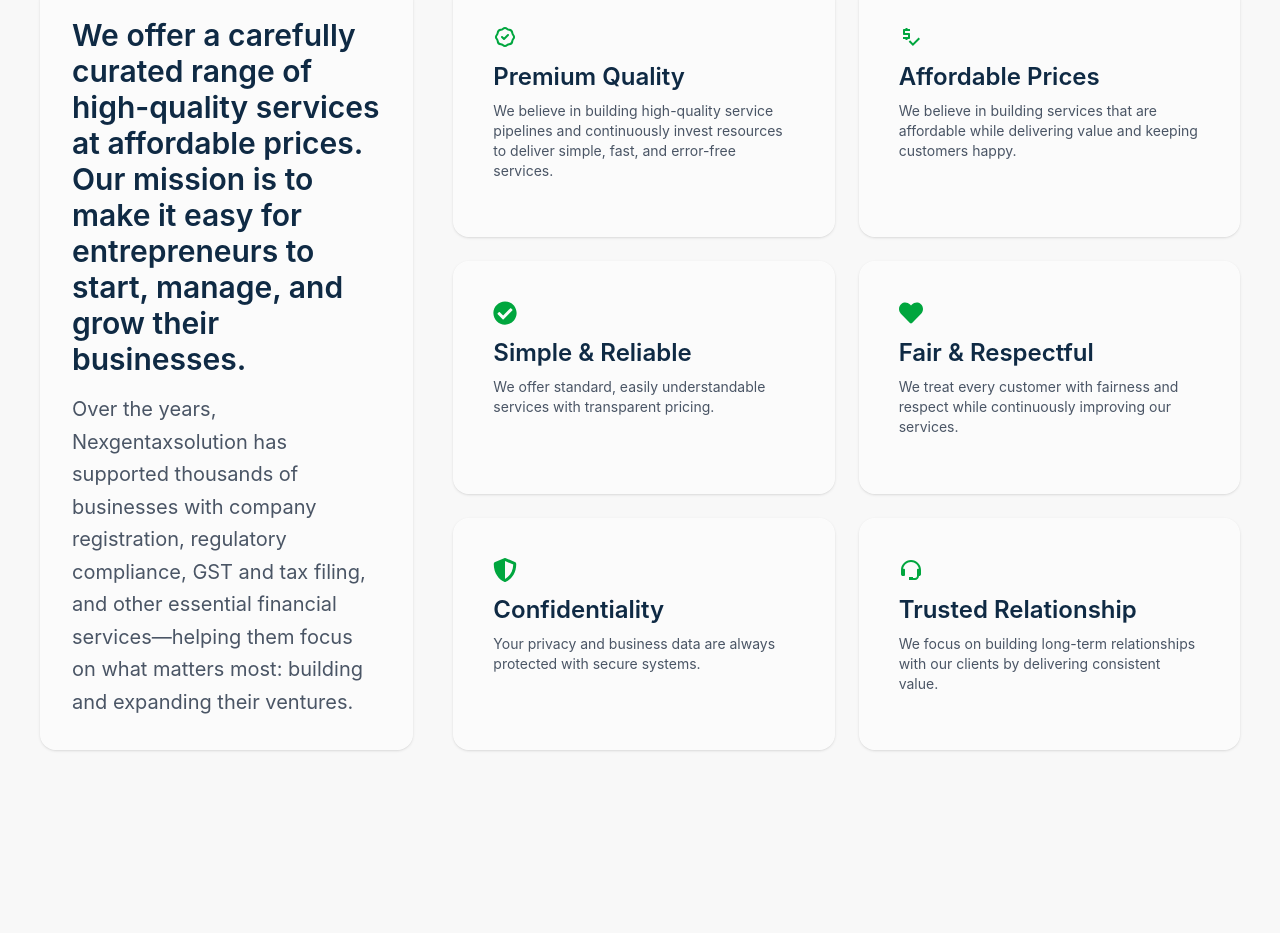
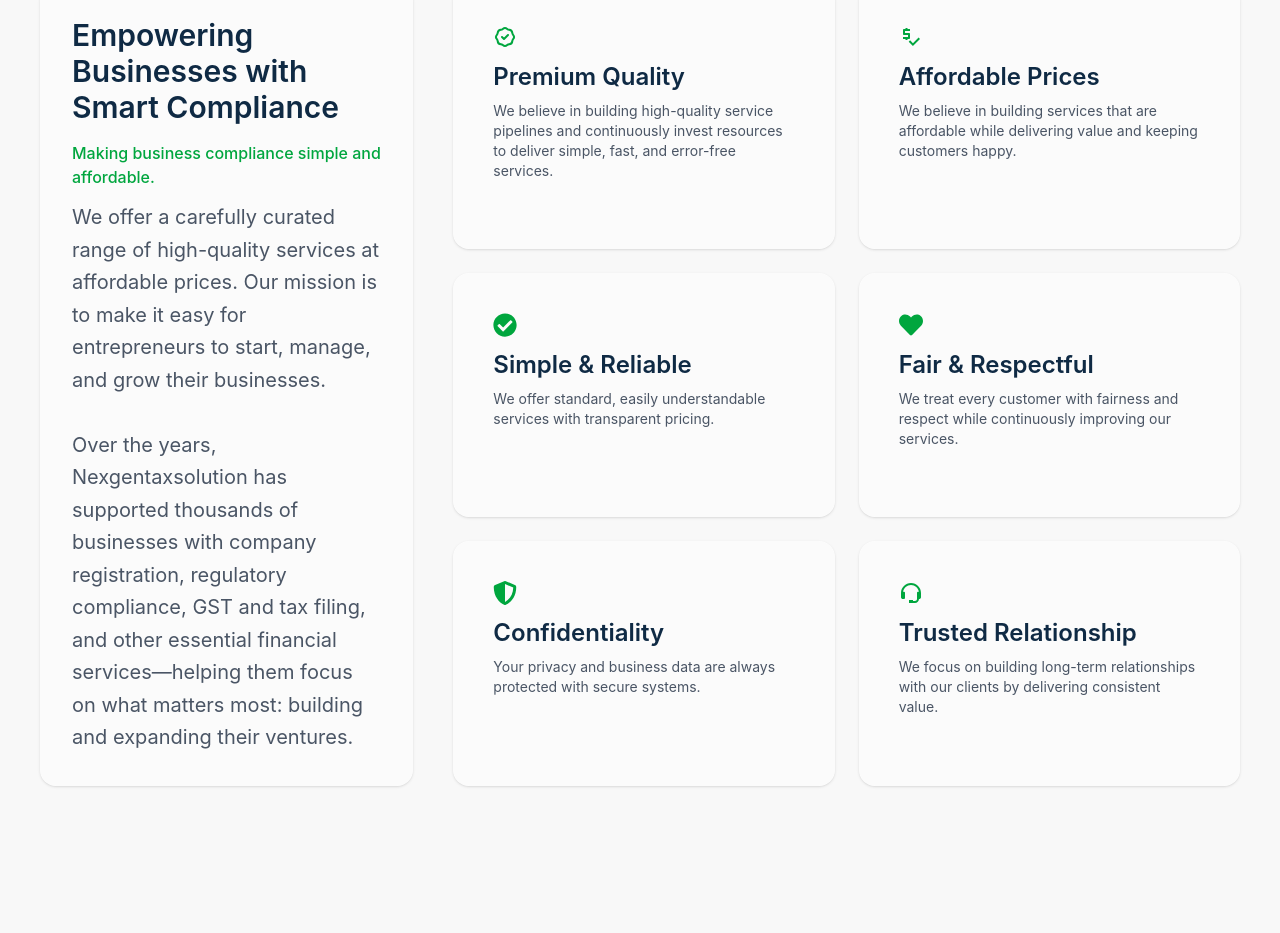
Before and after one commit to kaushal9001/nexgen-glovomega, a React (Vite) app: page /about-us in a window 1280 px wide. Shown: the part 921-1854 px from the top of the page. Built offline with nearby package versions, Linux system fonts and the light colour scheme.

Commit message:
heading ubdate

```diff
--- a/src/Page/AboutPage.jsx
+++ b/src/Page/AboutPage.jsx
@@ -133,12 +133,19 @@
           {/* Left Content */}
           <div className="bg-white/50 rounded-2xl p-8  shadow-sm">
             <h2 className="text-3xl font-semibold text-[#0F2A44] mb-4">
+              Empowering Businesses with Smart Compliance
+            </h2>
+            <p className="text-green-600 font-medium mb-3">
+              Making business compliance simple and affordable.
+            </p>
+
+            <p className="text-gray-600 text-xl leading-relaxed">
+              {" "}
               We offer a carefully curated range of high-quality services at
               affordable prices. Our mission is to make it easy for
               entrepreneurs to start, manage, and grow their businesses.
-            </h2>
-
-            <p className="text-gray-600 text-xl leading-relaxed">
+              <br />
+              <br />
               Over the years, Nexgentaxsolution has supported thousands of
               businesses with company registration, regulatory compliance, GST
               and tax filing, and other essential financial services—helping
--- a/src/Page/HomePage.jsx
+++ b/src/Page/HomePage.jsx
@@ -196,12 +196,12 @@
             <div className="border-l-4 pl-5  border-green-600 ">
               <div className="border-green-600">
                 <h2 className="text-4xl font-semibold text-[#0F2A44]">
-                  Professional Guidance for Business, GST & Tax Filings
+                  Expert Business & Tax Support
                 </h2>
 
-                {/* <h3 className="text-4xl text-green-600 mt-2">
+                <h3 className="text-4xl text-green-600 mt-2">
                   Professional Guidance for Business, GST & Tax Filings
-                </h3> */}
+                </h3>
               </div>
               <p className="text-xl text-gray-600 mt-6 leading-relaxed">
                 Handle your business requirements more efficiently with expert
```
